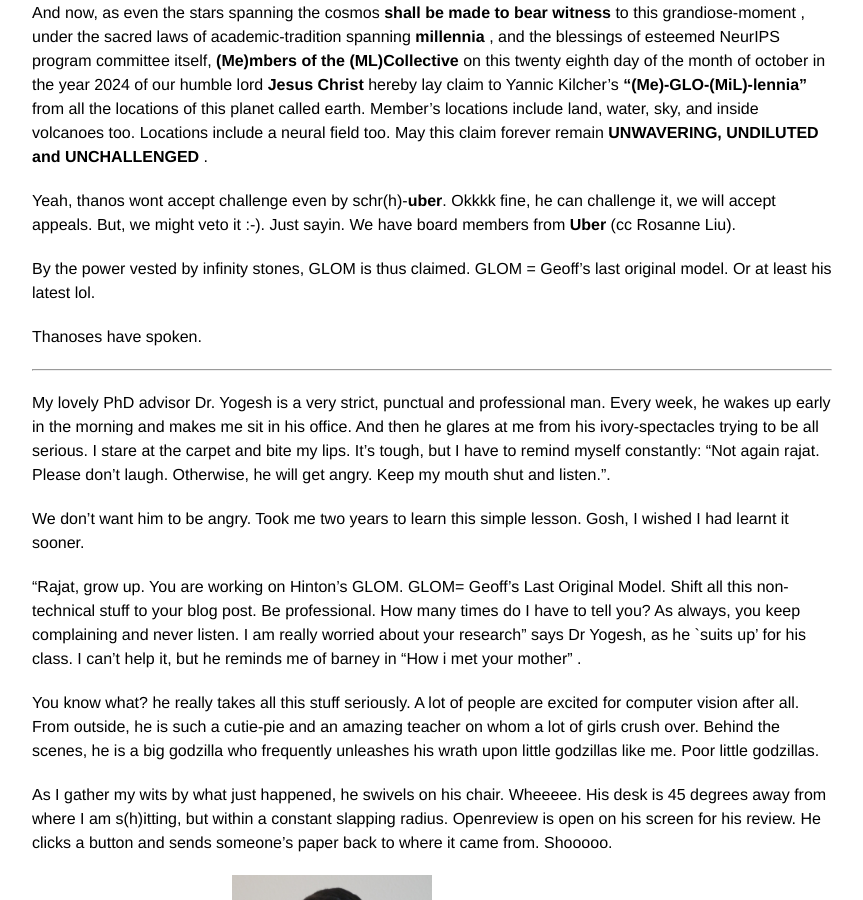
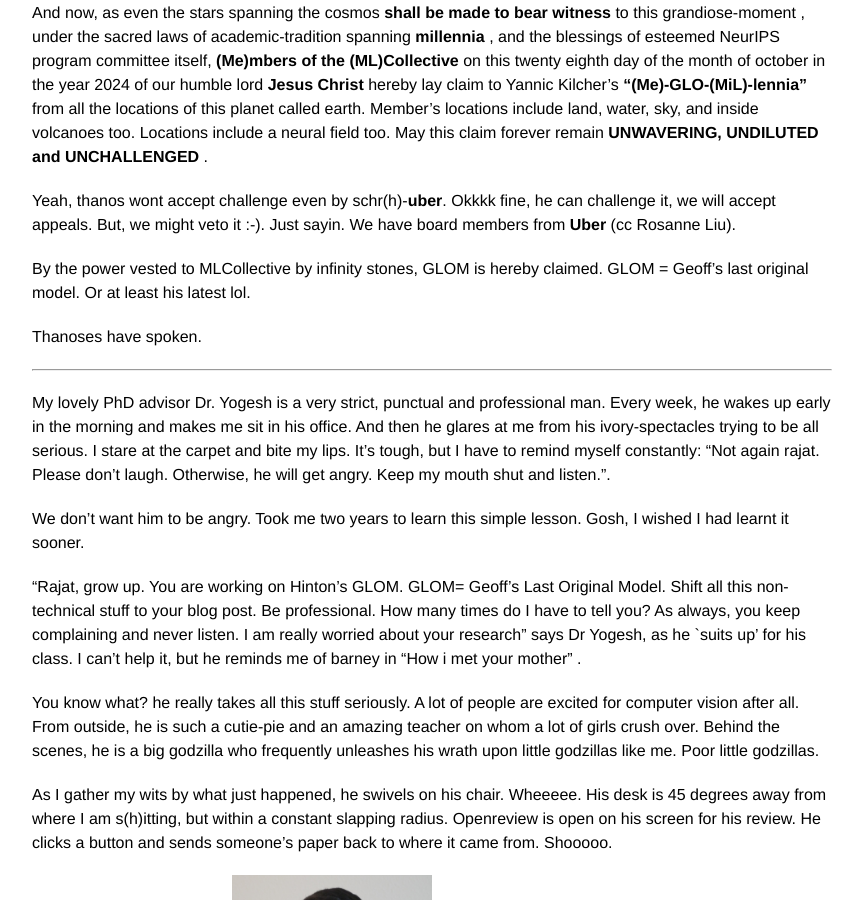
Before and after one commit to rajatmodi62/rajatmodi62.github.io, a Jekyll site: the page built from _posts/2024-10-26-hinton_apm.md, in a window 1280 px wide and 900 px high, scrolled down 1742 px. Shown: the whole window, without its empty margins (208-1071 px from the left). Built offline with Jekyll 4.4.1, drawn with Linux system fonts in a browser that asks for light colours; comment, search, counter and statistics services are not loaded; grey boxes are pictures that could not be loaded.

Commit message:
soft link blog

```diff
--- a/_posts/2024-10-26-hinton_apm.md
+++ b/_posts/2024-10-26-hinton_apm.md
@@ -31,7 +31,7 @@ And now, as even the stars spanning the cosmos <b> shall be made to bear witness
 
 Yeah, thanos wont accept challenge even by schr(h)-<b>uber</b>. Okkkk fine, he can challenge it, we will accept appeals. But, we might veto it :-). Just sayin. We have board members from <b>Uber</b> (cc Rosanne Liu).
 
-By the power vested by infinity stones, GLOM is thus claimed. GLOM = Geoff's last original model. Or at least his latest lol.
+By the power vested to MLCollective by infinity stones, GLOM is hereby claimed. GLOM = Geoff's last original model. Or at least his latest lol.
 
 Thanoses have spoken.
 
```
